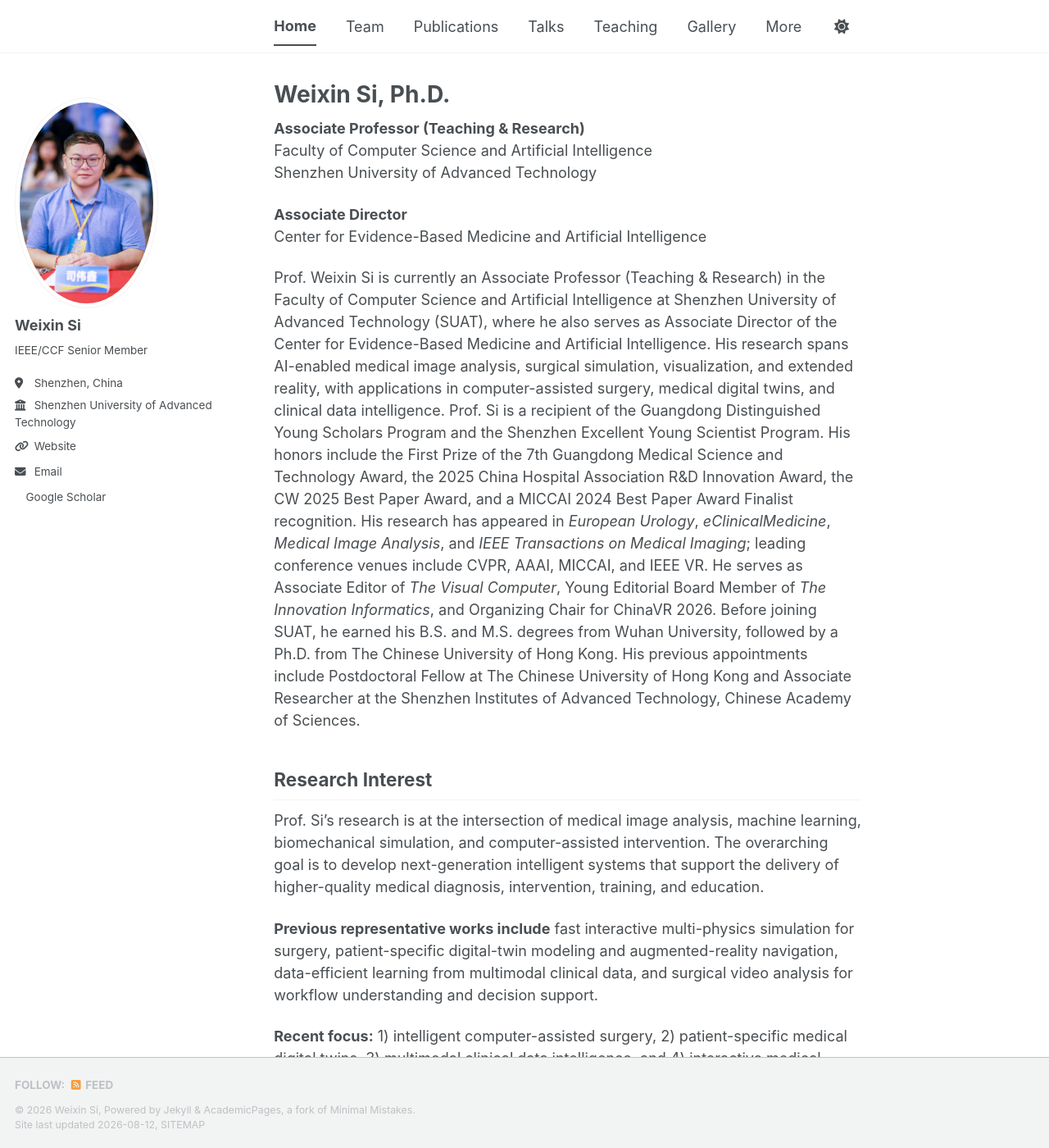
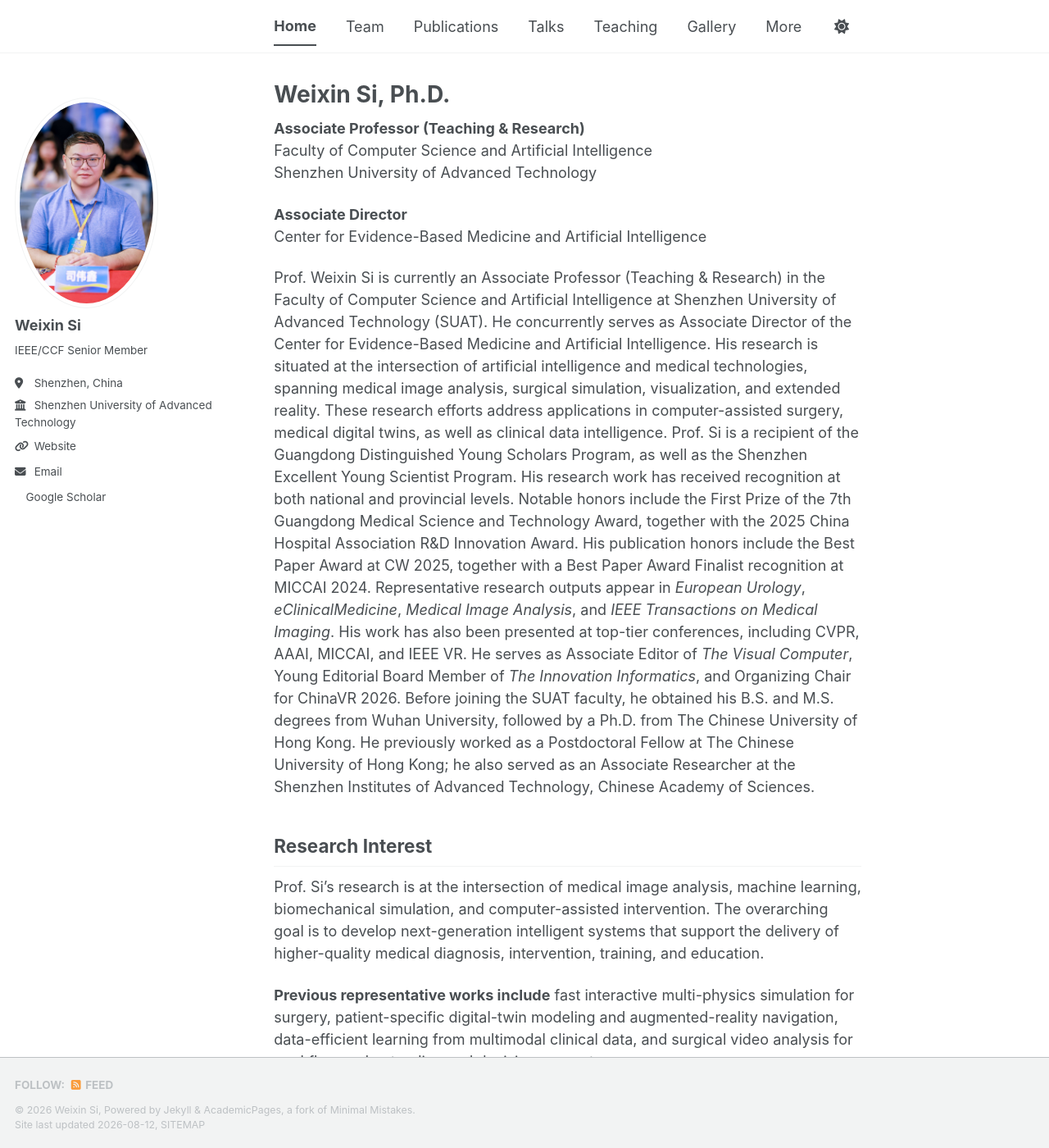
Before and after one commit to WeixinSi/weixinsi.github.io, a Jekyll site: the page built from _pages/about.md, in a window 1280 px wide and 1400 px high. Shown: the whole window at 82% size. Built offline with Jekyll 4.4.1, drawn with Linux system fonts in a browser that asks for light colours; a style sheet for code colours, icons or effects is not loaded.

Commit message:
refine homepage biography phrasing

```diff
--- a/_pages/about.md
+++ b/_pages/about.md
@@ -16,26 +16,31 @@ Center for Evidence-Based Medicine and Artificial Intelligence
 
 Prof. Weixin Si is currently an Associate Professor (Teaching & Research)
 in the Faculty of Computer Science and Artificial Intelligence at Shenzhen University of Advanced Technology
-(SUAT), where he also serves as Associate Director of the Center for
-Evidence-Based Medicine and Artificial Intelligence. His research spans
-AI-enabled medical image analysis, surgical simulation, visualization,
-and extended reality, with applications in computer-assisted surgery,
-medical digital twins, and clinical data intelligence. Prof. Si is a
-recipient of the Guangdong Distinguished Young Scholars Program and the
-Shenzhen Excellent Young Scientist Program. His honors include the First
-Prize of the 7th Guangdong Medical Science and Technology Award, the 2025
-China Hospital Association R&D Innovation Award, the CW 2025 Best Paper
-Award, and a MICCAI 2024 Best Paper Award Finalist recognition. His
-research has appeared in *European Urology*, *eClinicalMedicine*,
-*Medical Image Analysis*, and *IEEE Transactions on Medical Imaging*;
-leading conference venues include CVPR, AAAI, MICCAI, and IEEE VR. He
-serves as Associate Editor of *The Visual Computer*, Young Editorial
-Board Member of *The Innovation Informatics*, and Organizing Chair for
-ChinaVR 2026. Before joining SUAT, he earned his B.S. and M.S. degrees
-from Wuhan University, followed by a Ph.D. from The Chinese University
-of Hong Kong. His previous appointments include Postdoctoral Fellow at
-The Chinese University of Hong Kong and Associate Researcher at the
-Shenzhen Institutes of Advanced Technology, Chinese Academy of Sciences.
+(SUAT). He concurrently serves as Associate Director of the Center for
+Evidence-Based Medicine and Artificial Intelligence. His research is
+situated at the intersection of artificial intelligence and medical
+technologies, spanning medical image analysis, surgical simulation,
+visualization, and extended reality. These research efforts address
+applications in computer-assisted surgery, medical digital twins, as well
+as clinical data intelligence. Prof. Si is a recipient of the Guangdong
+Distinguished Young Scholars Program, as well as the Shenzhen Excellent
+Young Scientist Program. His research work has received recognition at
+both national and provincial levels. Notable honors include the First
+Prize of the 7th Guangdong Medical Science and Technology Award, together
+with the 2025 China Hospital Association R&D Innovation Award. His
+publication honors include the Best Paper Award at CW 2025, together with
+a Best Paper Award Finalist recognition at MICCAI 2024. Representative
+research outputs appear in *European Urology*, *eClinicalMedicine*,
+*Medical Image Analysis*, and *IEEE Transactions on Medical Imaging*. His
+work has also been presented at top-tier conferences, including CVPR,
+AAAI, MICCAI, and IEEE VR. He serves as Associate Editor of *The Visual
+Computer*, Young Editorial Board Member of *The Innovation Informatics*,
+and Organizing Chair for ChinaVR 2026. Before joining the SUAT faculty, he
+obtained his B.S. and M.S. degrees from Wuhan University, followed by a
+Ph.D. from The Chinese University of Hong Kong. He previously worked as a
+Postdoctoral Fellow at The Chinese University of Hong Kong; he also served
+as an Associate Researcher at the Shenzhen Institutes of Advanced
+Technology, Chinese Academy of Sciences.
 
 ## Research Interest
 
```
